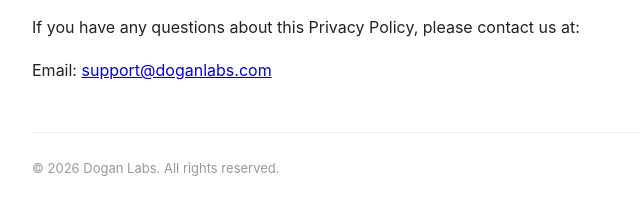
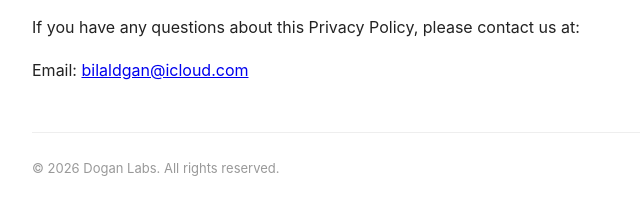
Before and after one commit to Bilaldogan/unvocal-privacy, a plain HTML site: page index.html in a window 1280 px wide. Shown: the part 1815-2030 px from the top of the page, 248-888 px from the left. Drawn offline with Linux system fonts and the light colour scheme.

Commit message:
Update privacy policy

```diff
--- a/index.html
+++ b/index.html
@@ -64,7 +64,7 @@
 
     <h2>Contact Us</h2>
     <p>If you have any questions about this Privacy Policy, please contact us at:</p>
-    <p>Email: <a href="mailto:support@doganlabs.com">support@doganlabs.com</a></p>
+    <p>Email: <a href="mailto:bilaldgan@icloud.com">bilaldgan@icloud.com</a></p>
 
     <div class="footer">
         &copy; 2026 Dogan Labs. All rights reserved.
```
